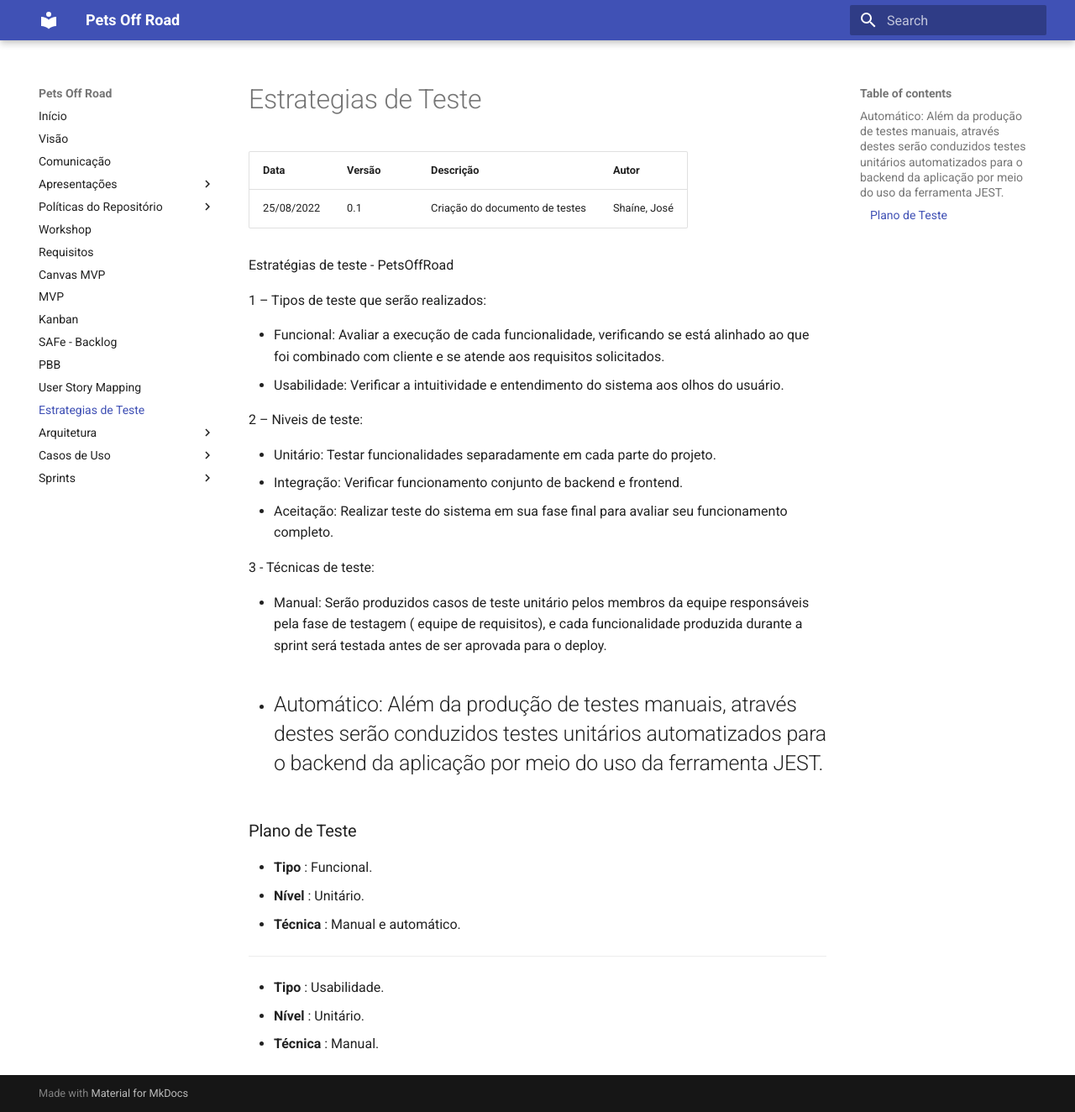
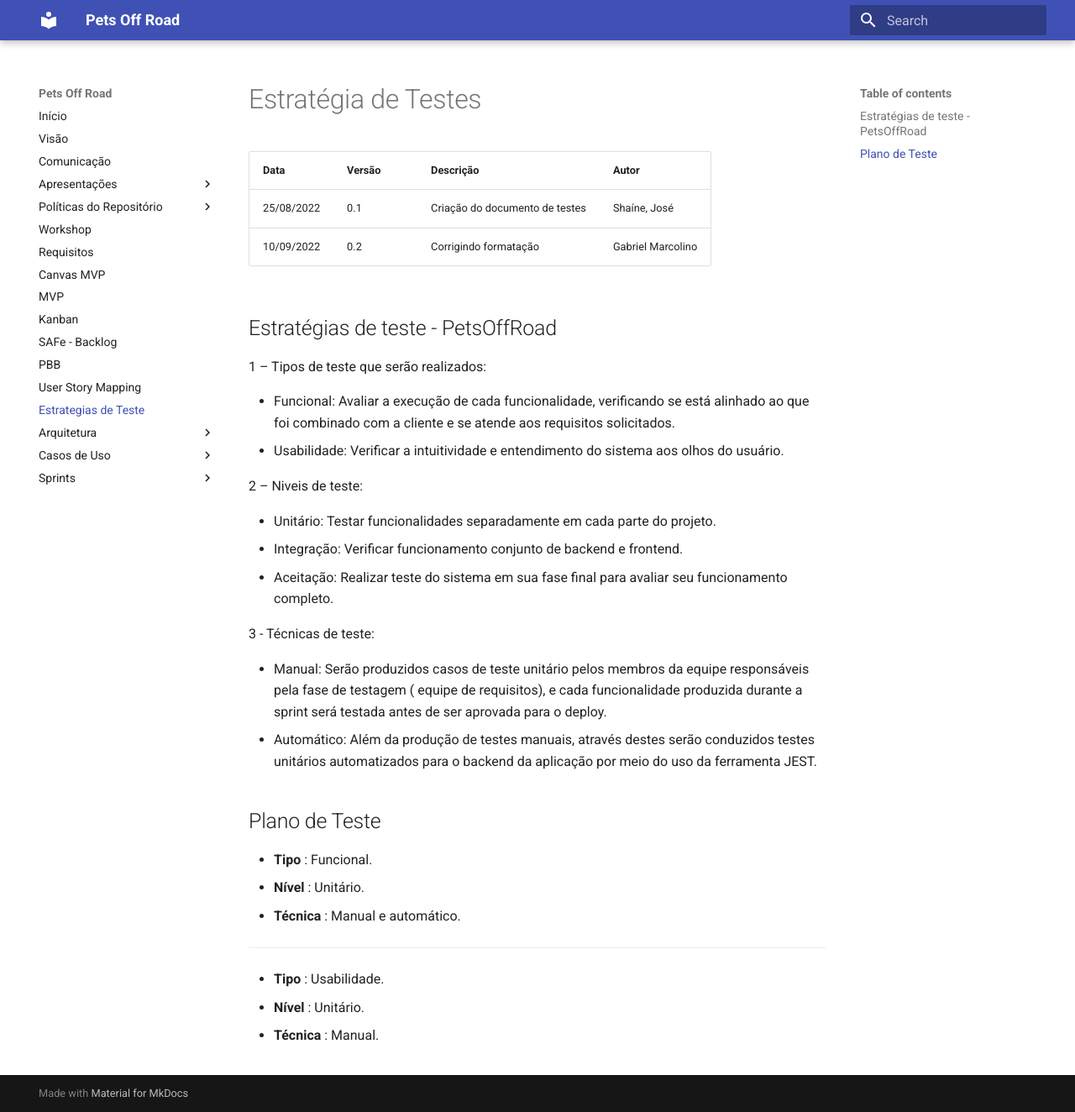
Before and after one commit to mdsreq-fga-unb/2022.1-pets-off-road, an MkDocs documentation site: the page built from docs/testes.md, in a window 1280 px wide and 1324 px high. Shown: the whole window at 84% size. Built offline with MkDocs 1.6.1 and Material for MkDocs 9.7.7, drawn with Linux system fonts in a browser that asks for light colours.

Commit message:
Formatando documento de testes

```diff
--- a/docs/testes.md
+++ b/docs/testes.md
@@ -1,13 +1,16 @@
-| Data | Versão | Descrição | Autor |
-|--------|-----------|---------------|---------|
-| 25/08/2022 | 0.1 | Criação do documento de testes | Shaíne, José|
+# Estratégia de Testes
+
+| Data       | Versão | Descrição                      | Autor             |
+| ---------- | ------ | ------------------------------ | ----------------- |
+| 25/08/2022 | 0.1    | Criação do documento de testes | Shaíne, José      |
+| 10/09/2022 | 0.2    | Corrigindo formatação          | Gabriel Marcolino |
 
 
-Estratégias de teste - PetsOffRoad
+## Estratégias de teste - PetsOffRoad
 
 1 – Tipos de teste que serão realizados:
 
-- Funcional: Avaliar a execução de cada funcionalidade, verificando se está alinhado ao que foi combinado com cliente e se atende aos requisitos solicitados.
+- Funcional: Avaliar a execução de cada funcionalidade, verificando se está alinhado ao que foi combinado com a cliente e se atende aos requisitos solicitados.
 - Usabilidade: Verificar a intuitividade e entendimento do sistema aos olhos do usuário.
 
 2 – Niveis de teste:
@@ -20,9 +23,8 @@ Estratégias de teste - PetsOffRoad
 
 - Manual: Serão produzidos casos de teste unitário pelos membros da equipe responsáveis pela fase de testagem ( equipe de requisitos), e cada funcionalidade produzida durante a sprint será testada antes de ser aprovada para o deploy.
 - Automático: Além da produção de testes manuais, através destes serão conduzidos testes unitários automatizados para o backend da aplicação por meio do uso da ferramenta JEST.
--
 
-### Plano de Teste
+## Plano de Teste
 
 - **Tipo** : Funcional.
 - **Nível** : Unitário.
```
